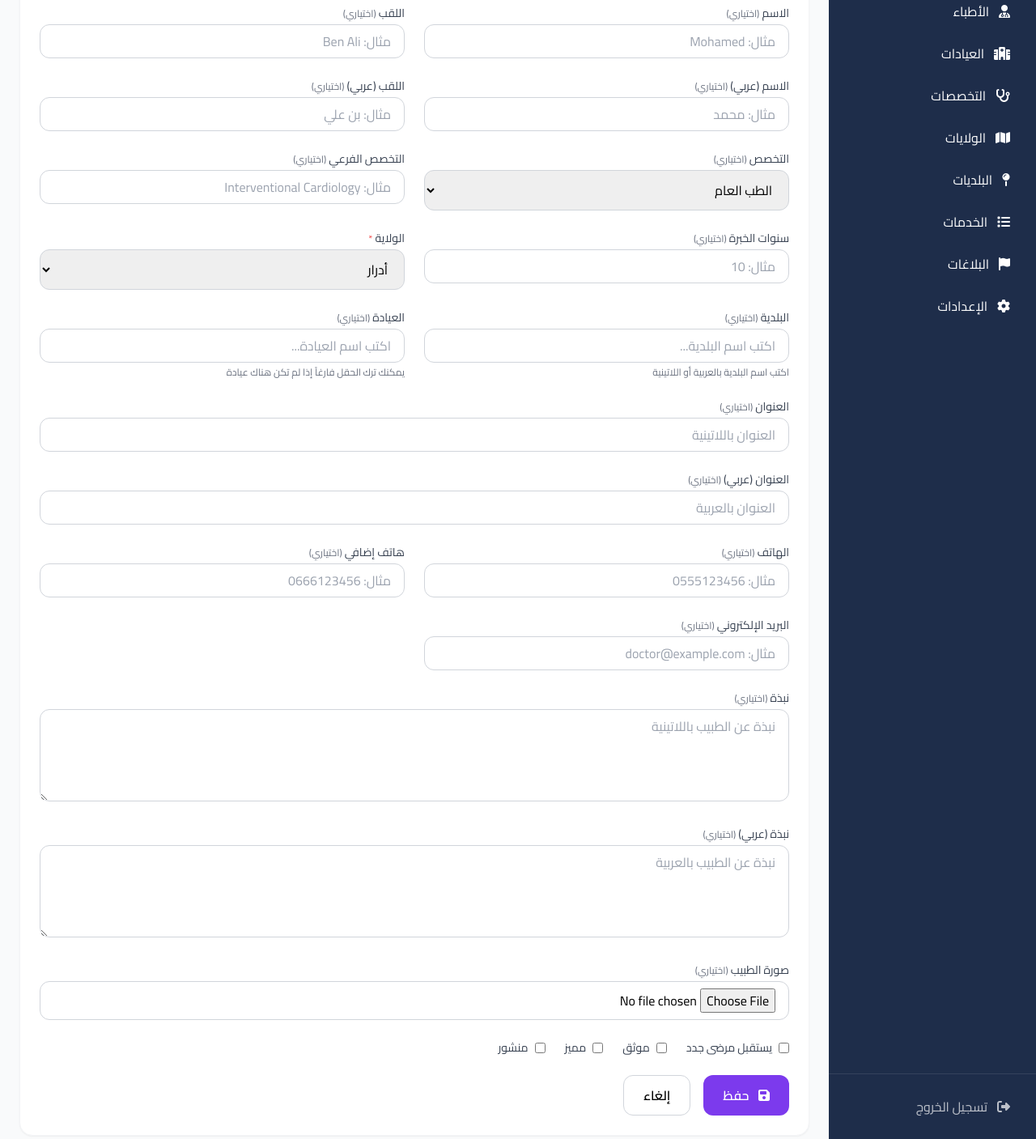
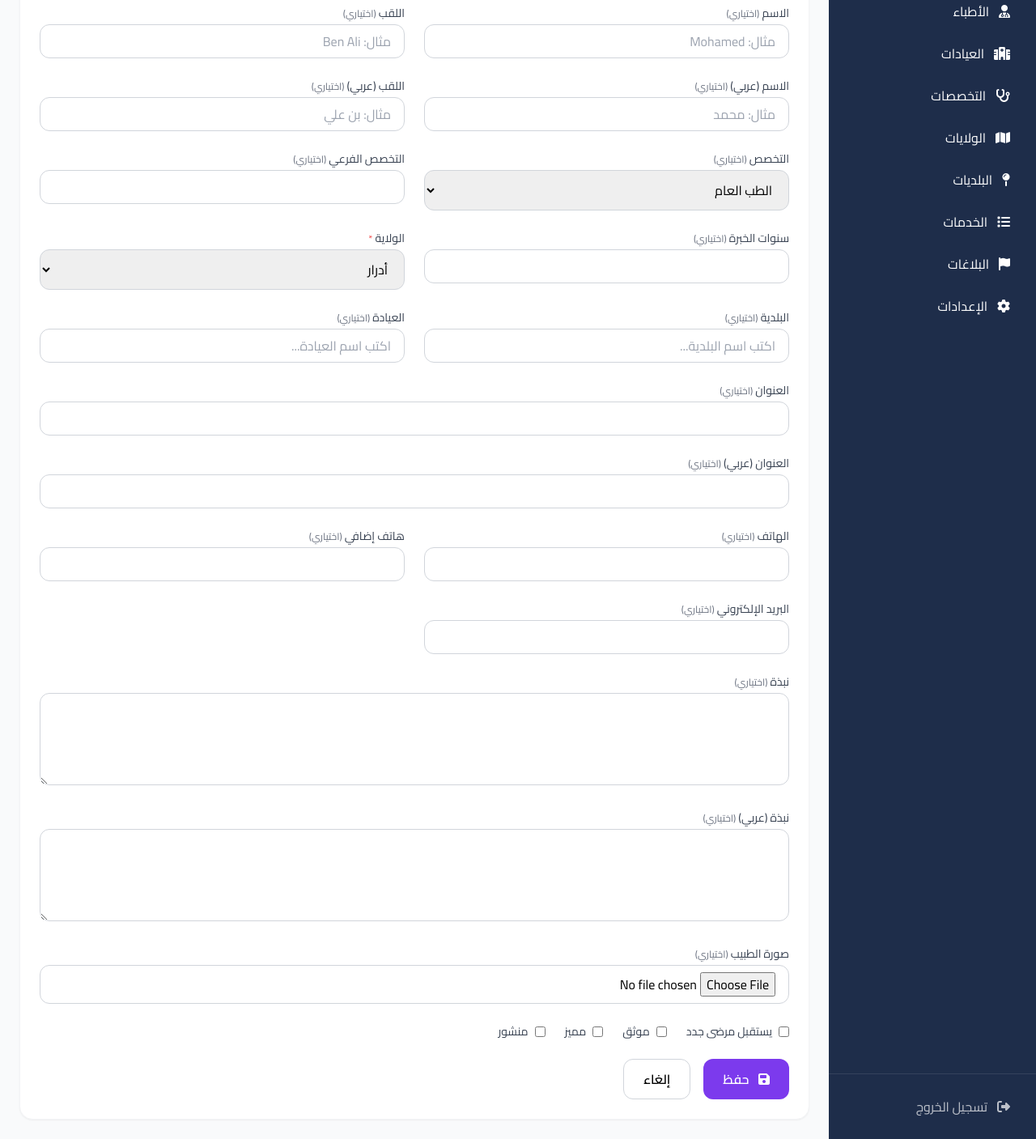
Before and after one commit to mohamedyassinedell-lab/medlink, a Flask app: page /admin/doctors/add in a window 1280 px wide. Shown: the part 171-1578 px from the top of the page at 81% size. Run offline with Flask 3, Linux system fonts and the light colour scheme; a user stored in the database is signed in; some libraries are stand-ins or nearby versions.

Commit message:
تحديث شامل: إصلاح نموذج الطبيب، جعل الحقول اختيارية، إضافة زر عرض جميع الأطباء

```diff
--- a/app/forms/doctor_forms.py
+++ b/app/forms/doctor_forms.py
@@ -1,48 +1,42 @@
 from flask_wtf import FlaskForm
 from flask_wtf.file import FileField, FileAllowed
-from wtforms import StringField, TextAreaField, IntegerField, BooleanField, SelectField, DateTimeField  # <-- أضف DateTimeField
+from wtforms import StringField, TextAreaField, IntegerField, BooleanField, SelectField, DateTimeField
 from wtforms.validators import DataRequired, Email, Optional, Length, NumberRange
 
 class DoctorForm(FlaskForm):
     # ===== الأساسيات =====
-    first_name = StringField('الاسم', validators=[DataRequired(), Length(max=50)])
-    last_name = StringField('اللقب', validators=[DataRequired(), Length(max=50)])
-    first_name_ar = StringField('الاسم (عربي)', validators=[Length(max=50)])
-    last_name_ar = StringField('اللقب (عربي)', validators=[Length(max=50)])
+    first_name = StringField('الاسم', validators=[Optional(), Length(max=50)])
+    last_name = StringField('اللقب', validators=[Optional(), Length(max=50)])
+    first_name_ar = StringField('الاسم (عربي)', validators=[Optional(), Length(max=50)])
+    last_name_ar = StringField('اللقب (عربي)', validators=[Optional(), Length(max=50)])
 
-    # ===== التخصص =====
-    specialty_id = SelectField('التخصص', validators=[DataRequired()], coerce=int, choices=[])
+    # ===== التخصص (اختياري) =====
+    specialty_id = SelectField('التخصص', validators=[Optional()], coerce=int, choices=[])
 
-    # ===== الولاية =====
+    # ===== الولاية (إجباري) =====
     wilaya_id = SelectField('الولاية', validators=[DataRequired()], coerce=int, choices=[])
 
-    # ===== البلدية (نصية) =====
-    commune_name = StringField(
-        'البلدية',
-        validators=[Optional(), Length(max=100)]
-    )
+    # ===== البلدية (نصية اختيارية) =====
+    commune_name = StringField('البلدية', validators=[Optional(), Length(max=100)])
 
-    # ===== العيادة (نصية) =====
-    clinic_name = StringField(
-        'العيادة',
-        validators=[Optional(), Length(max=200)]
-    )
+    # ===== العيادة (نصية اختيارية) =====
+    clinic_name = StringField('العيادة', validators=[Optional(), Length(max=200)])
 
     # ===== العنوان =====
-    address = StringField('العنوان', validators=[Length(max=500)])
-    address_ar = StringField('العنوان (عربي)', validators=[Length(max=500)])
+    address = StringField('العنوان', validators=[Optional(), Length(max=500)])
+    address_ar = StringField('العنوان (عربي)', validators=[Optional(), Length(max=500)])
 
     # ===== الهاتف =====
     phone = StringField('الهاتف', validators=[Optional(), Length(max=20)])
-    phone_secondary = StringField('هاتف إضافي', validators=[Length(max=20)])
+    phone_secondary = StringField('هاتف إضافي', validators=[Optional(), Length(max=20)])
     email = StringField('البريد الإلكتروني', validators=[Optional(), Email(), Length(max=120)])
 
     # ===== السيرة الذاتية =====
-    bio = TextAreaField('نبذة')
-    bio_ar = TextAreaField('نبذة (عربي)')
+    bio = TextAreaField('نبذة', validators=[Optional()])
+    bio_ar = TextAreaField('نبذة (عربي)', validators=[Optional()])
 
     # ===== الصورة =====
-    profile_image = FileField('صورة الطبيب', validators=[FileAllowed(['jpg', 'jpeg', 'png', 'gif', 'webp'], 'الصور فقط')])
+    profile_image = FileField('صورة الطبيب', validators=[Optional(), FileAllowed(['jpg', 'jpeg', 'png', 'gif', 'webp'], 'الصور فقط')])
 
     # ===== الخيارات =====
     accepts_new_patients = BooleanField('يستقبل مرضى جدد')
@@ -51,7 +45,7 @@ class DoctorForm(FlaskForm):
     is_published = BooleanField('منشور')
 
     # ===== معلومات إضافية =====
-    sub_specialty = StringField('التخصص الفرعي', validators=[Length(max=100)])
+    sub_specialty = StringField('التخصص الفرعي', validators=[Optional(), Length(max=100)])
     experience_years = IntegerField('سنوات الخبرة', validators=[Optional(), NumberRange(min=0, max=100)])
 
 
--- a/app/templates/admin/doctor_form.html
+++ b/app/templates/admin/doctor_form.html
@@ -16,6 +16,19 @@
 
         {{ form.csrf_token }}
 
+        <!-- ===== عرض أخطاء النموذج ===== -->
+        {% if form.errors %}
+            <div class="bg-red-50 border border-red-200 text-red-800 p-4 rounded-xl mb-6">
+                <ul class="list-disc pr-5">
+                    {% for field, errors in form.errors.items() %}
+                        {% for error in errors %}
+                            <li>{{ field }}: {{ error }}</li>
+                        {% endfor %}
+                    {% endfor %}
+                </ul>
+            </div>
+        {% endif %}
+
         <div class="grid grid-cols-1 md:grid-cols-2 gap-6">
 
             <!-- ===== الاسم (اختياري) ===== -->
@@ -26,6 +39,7 @@
                 </label>
                 {{ form.first_name(
                     class="w-full px-4 py-2 border border-gray-300 rounded-xl focus:ring-2 focus:ring-primary-500 focus:border-transparent",
+                    required=False,
                     placeholder="مثال: Mohamed"
                 ) }}
             </div>
@@ -38,11 +52,12 @@
                 </label>
                 {{ form.last_name(
                     class="w-full px-4 py-2 border border-gray-300 rounded-xl focus:ring-2 focus:ring-primary-500 focus:border-transparent",
+                    required=False,
                     placeholder="مثال: Ben Ali"
                 ) }}
             </div>
 
-            <!-- ===== الاسم بالعربية (اختياري) ===== -->
+            <!-- ===== الاسم (عربي) اختياري ===== -->
             <div>
                 <label class="block text-sm font-medium text-gray-700 mb-1">
                     {{ form.first_name_ar.label }}
@@ -54,7 +69,7 @@
                 ) }}
             </div>
 
-            <!-- ===== اللقب بالعربية (اختياري) ===== -->
+            <!-- ===== اللقب (عربي) اختياري ===== -->
             <div>
                 <label class="block text-sm font-medium text-gray-700 mb-1">
                     {{ form.last_name_ar.label }}
@@ -84,8 +99,7 @@
                     <span class="text-xs text-gray-500 font-normal">(اختياري)</span>
                 </label>
                 {{ form.sub_specialty(
-                    class="w-full px-4 py-2 border border-gray-300 rounded-xl focus:ring-2 focus:ring-primary-500 focus:border-transparent",
-                    placeholder="مثال: Interventional Cardiology"
+                    class="w-full px-4 py-2 border border-gray-300 rounded-xl focus:ring-2 focus:ring-primary-500 focus:border-transparent"
                 ) }}
             </div>
 
@@ -96,12 +110,11 @@
                     <span class="text-xs text-gray-500 font-normal">(اختياري)</span>
                 </label>
                 {{ form.experience_years(
-                    class="w-full px-4 py-2 border border-gray-300 rounded-xl focus:ring-2 focus:ring-primary-500 focus:border-transparent",
-                    placeholder="مثال: 10"
+                    class="w-full px-4 py-2 border border-gray-300 rounded-xl focus:ring-2 focus:ring-primary-500 focus:border-transparent"
                 ) }}
             </div>
 
-            <!-- ===== الولاية (إجبارية) ===== -->
+            <!-- ===== الولاية (إجباري) ===== -->
             <div>
                 <label class="block text-sm font-medium text-gray-700 mb-1">
                     {{ form.wilaya_id.label }}
@@ -112,7 +125,7 @@
                 ) }}
             </div>
 
-            <!-- ===== البلدية (نصية اختيارية) ===== -->
+            <!-- ===== البلدية (نصية اختياري) ===== -->
             <div>
                 <label class="block text-sm font-medium text-gray-700 mb-1">
                     {{ form.commune_name.label }}
@@ -122,10 +135,9 @@
                     class="w-full px-4 py-2 border border-gray-300 rounded-xl focus:ring-2 focus:ring-primary-500 focus:border-transparent",
                     placeholder="اكتب اسم البلدية..."
                 ) }}
-                <p class="text-xs text-gray-500 mt-1">اكتب اسم البلدية بالعربية أو اللاتينية</p>
             </div>
 
-            <!-- ===== العيادة (نصية اختيارية) ===== -->
+            <!-- ===== العيادة (نصية اختياري) ===== -->
             <div>
                 <label class="block text-sm font-medium text-gray-700 mb-1">
                     {{ form.clinic_name.label }}
@@ -135,7 +147,6 @@
                     class="w-full px-4 py-2 border border-gray-300 rounded-xl focus:ring-2 focus:ring-primary-500 focus:border-transparent",
                     placeholder="اكتب اسم العيادة..."
                 ) }}
-                <p class="text-xs text-gray-500 mt-1">يمكنك ترك الحقل فارغاً إذا لم تكن هناك عيادة</p>
             </div>
 
             <!-- ===== العنوان (اختياري) ===== -->
@@ -145,8 +156,7 @@
                     <span class="text-xs text-gray-500 font-normal">(اختياري)</span>
                 </label>
                 {{ form.address(
-                    class="w-full px-4 py-2 border border-gray-300 rounded-xl focus:ring-2 focus:ring-primary-500 focus:border-transparent",
-                    placeholder="العنوان باللاتينية"
+                    class="w-full px-4 py-2 border border-gray-300 rounded-xl focus:ring-2 focus:ring-primary-500 focus:border-transparent"
                 ) }}
             </div>
 
@@ -156,8 +166,7 @@
                     <span class="text-xs text-gray-500 font-normal">(اختياري)</span>
                 </label>
                 {{ form.address_ar(
-                    class="w-full px-4 py-2 border border-gray-300 rounded-xl focus:ring-2 focus:ring-primary-500 focus:border-transparent",
-                    placeholder="العنوان بالعربية"
+                    class="w-full px-4 py-2 border border-gray-300 rounded-xl focus:ring-2 focus:ring-primary-500 focus:border-transparent"
                 ) }}
             </div>
 
@@ -168,20 +177,17 @@
                     <span class="text-xs text-gray-500 font-normal">(اختياري)</span>
                 </label>
                 {{ form.phone(
-                    class="w-full px-4 py-2 border border-gray-300 rounded-xl focus:ring-2 focus:ring-primary-500 focus:border-transparent",
-                    placeholder="مثال: 0555123456"
+                    class="w-full px-4 py-2 border border-gray-300 rounded-xl focus:ring-2 focus:ring-primary-500 focus:border-transparent"
                 ) }}
             </div>
 
-            <!-- ===== هاتف إضافي (اختياري) ===== -->
             <div>
                 <label class="block text-sm font-medium text-gray-700 mb-1">
                     {{ form.phone_secondary.label }}
                     <span class="text-xs text-gray-500 font-normal">(اختياري)</span>
                 </label>
                 {{ form.phone_secondary(
-                    class="w-full px-4 py-2 border border-gray-300 rounded-xl focus:ring-2 focus:ring-primary-500 focus:border-transparent",
-                    placeholder="مثال: 0666123456"
+                    class="w-full px-4 py-2 border border-gray-300 rounded-xl focus:ring-2 focus:ring-primary-500 focus:border-transparent"
                 ) }}
             </div>
 
@@ -192,8 +198,7 @@
                     <span class="text-xs text-gray-500 font-normal">(اختياري)</span>
                 </label>
                 {{ form.email(
-                    class="w-full px-4 py-2 border border-gray-300 rounded-xl focus:ring-2 focus:ring-primary-500 focus:border-transparent",
-                    placeholder="مثال: doctor@example.com"
+                    class="w-full px-4 py-2 border border-gray-300 rounded-xl focus:ring-2 focus:ring-primary-500 focus:border-transparent"
                 ) }}
             </div>
 
@@ -205,8 +210,7 @@
                 </label>
                 {{ form.bio(
                     class="w-full px-4 py-2 border border-gray-300 rounded-xl focus:ring-2 focus:ring-primary-500 focus:border-transparent",
-                    rows="4",
-                    placeholder="نبذة عن الطبيب باللاتينية"
+                    rows="4"
                 ) }}
             </div>
 
@@ -217,12 +221,11 @@
                 </label>
                 {{ form.bio_ar(
                     class="w-full px-4 py-2 border border-gray-300 rounded-xl focus:ring-2 focus:ring-primary-500 focus:border-transparent",
-                    rows="4",
-                    placeholder="نبذة عن الطبيب بالعربية"
+                    rows="4"
                 ) }}
             </div>
 
-            <!-- ===== الصورة (اختياري) ===== -->
+            <!-- ===== الصورة (مع التصحيح) ===== -->
             <div class="md:col-span-2">
                 <label class="block text-sm font-medium text-gray-700 mb-1">
                     {{ form.profile_image.label }}
```
